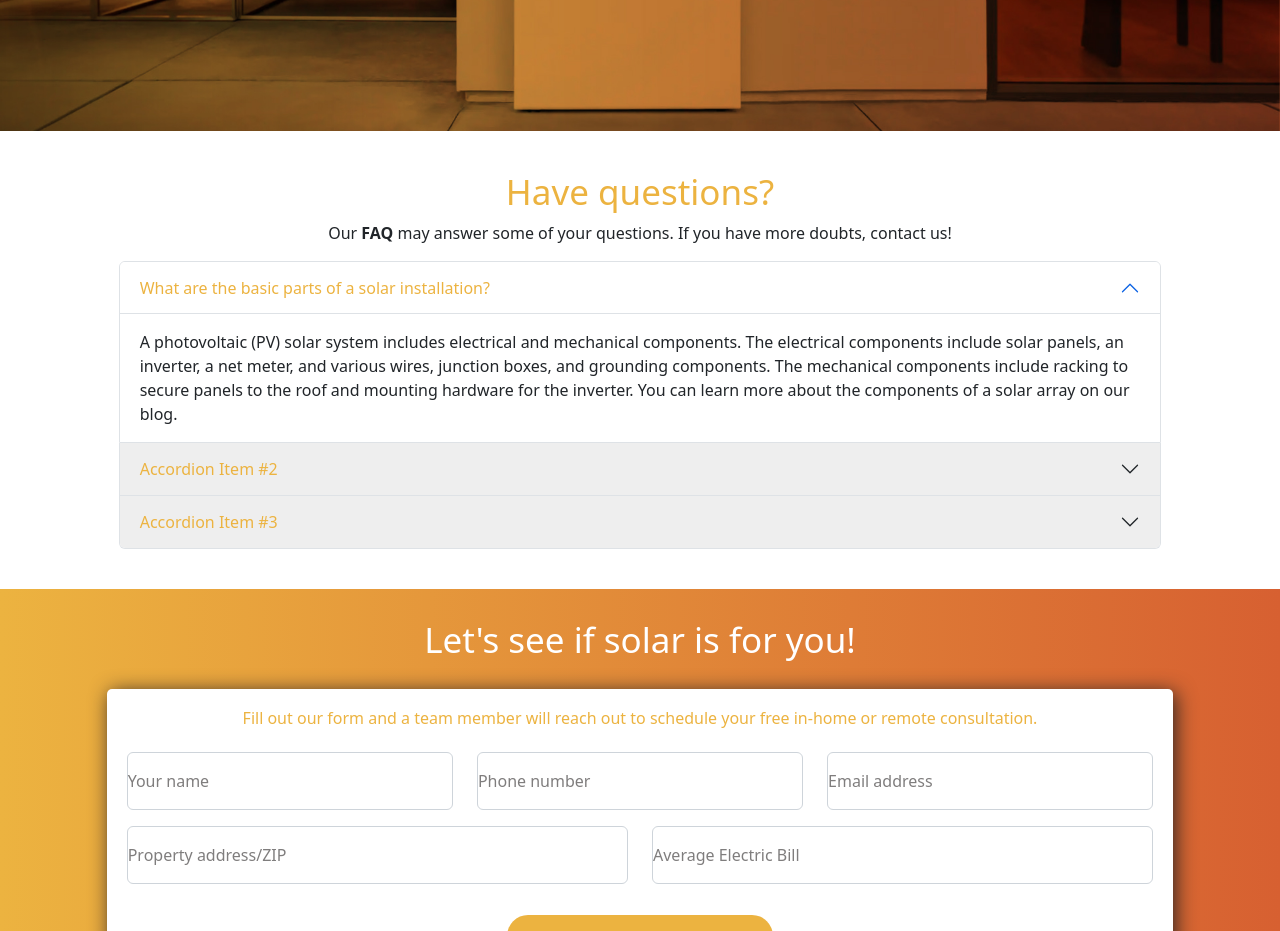
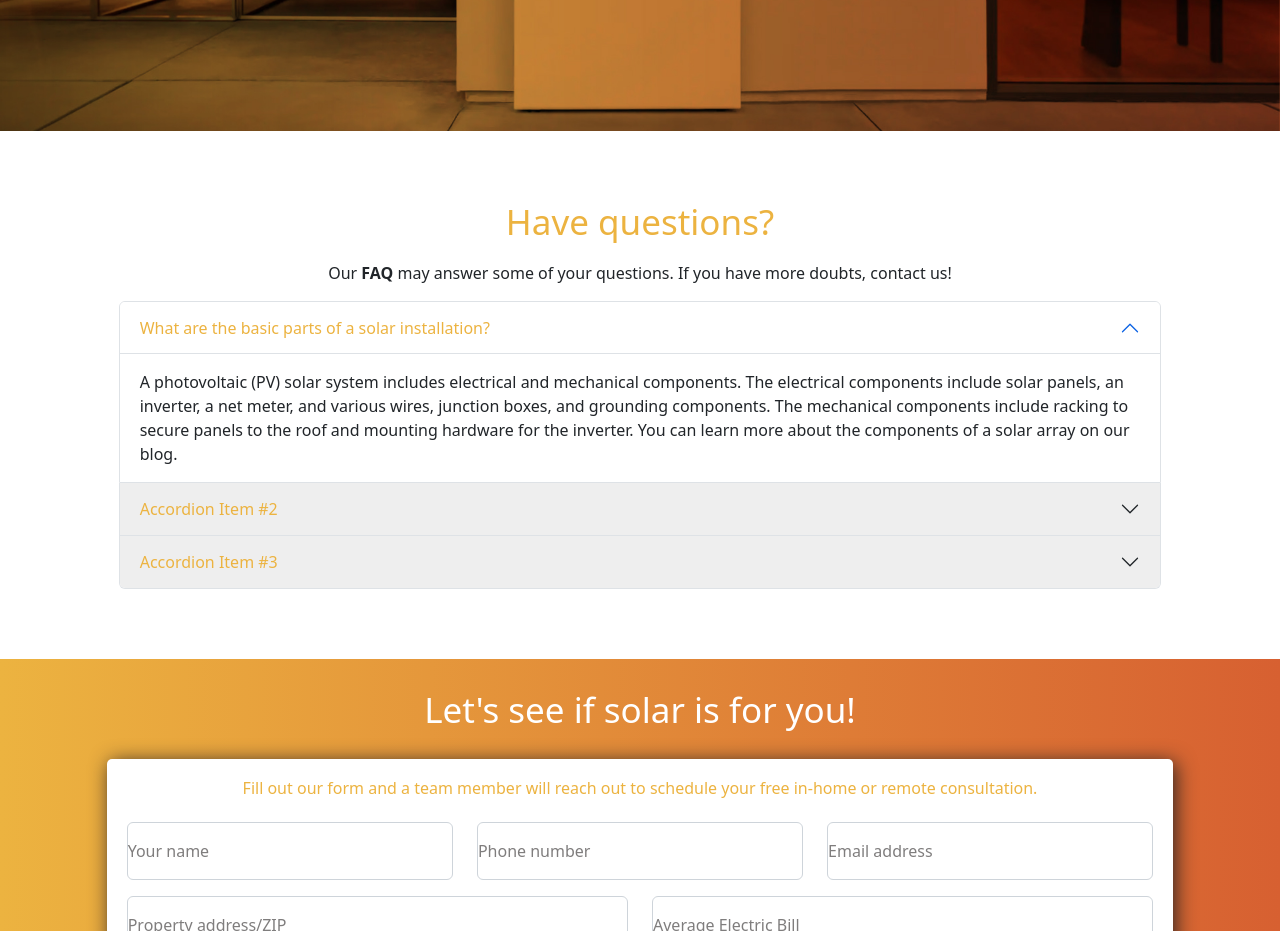
Before and after one commit to redboxpilot/bSolar, a plain HTML site: page index.html in a window 1280 px wide. Shown: the part 1640-2571 px from the top of the page. Drawn offline with nearby package versions, Linux system fonts and the light colour scheme.

Commit message:
Add files via upload

```diff
--- a/style.css
+++ b/style.css
@@ -132,13 +132,14 @@
 }
 
 #faqs {
-  margin: 40px 0px 40px 0px;
+  padding: 70px 0px 70px 0px;
 }
 #faqs-header {
   text-align: center;
 }
 
 #faqs-header h2 {
+  padding: 0px 0px 10px 0px;
   font-size: 35px;
   color: #ecb340;
 }
```
